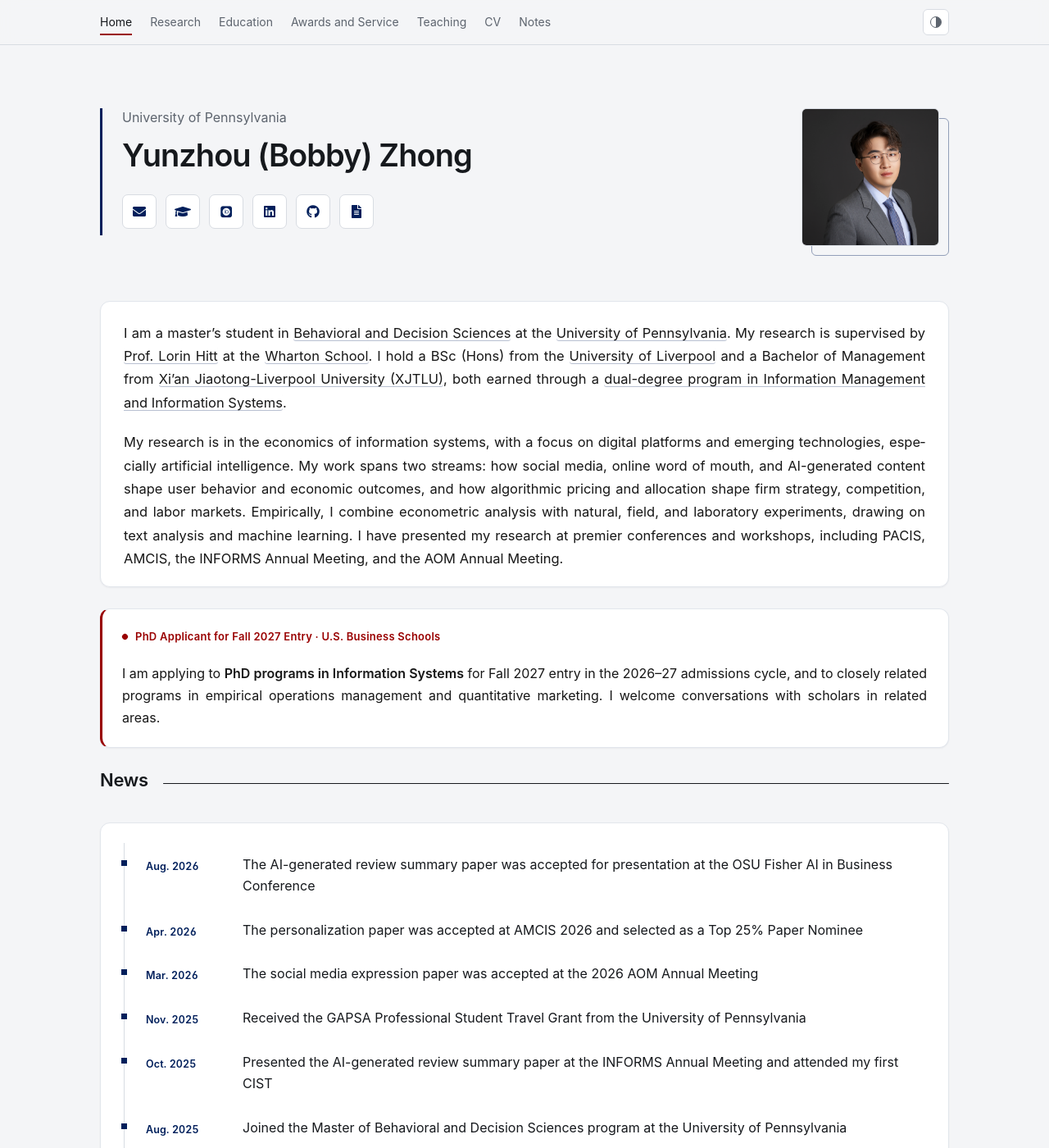
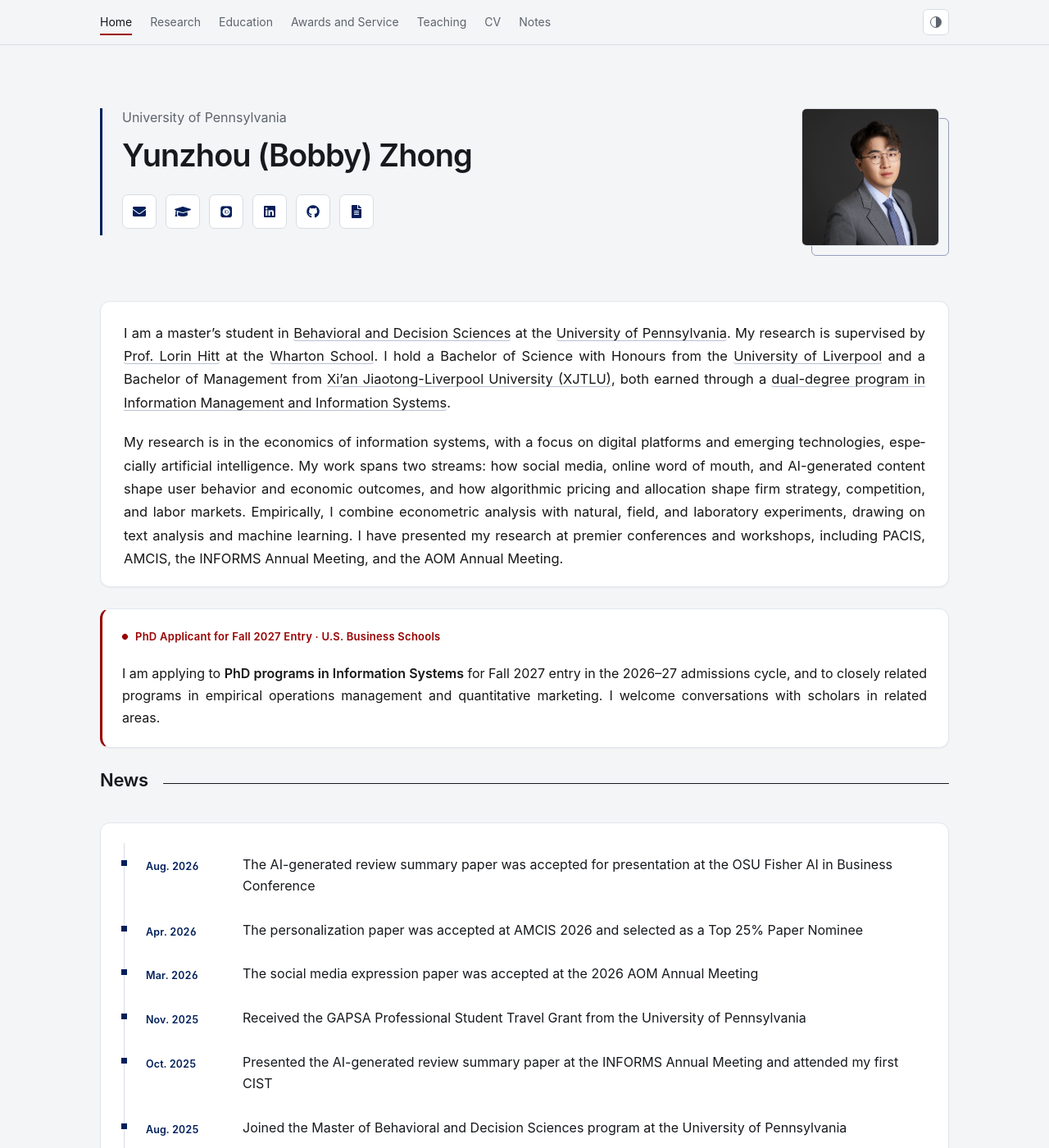
Before and after one commit to bobbyZhong10/bobbyzhong10.github.io, a Jekyll site: the page built from _pages/about.md, in a window 1280 px wide and 1400 px high. Shown: the whole window at 82% size. Built offline with Jekyll 4.4.1, drawn with Linux system fonts in a browser that asks for light colours; some web fonts are replaced.

Commit message:
Update Design and Information

```diff
--- a/_pages/about.md
+++ b/_pages/about.md
@@ -10,7 +10,7 @@
 ---
 
 <section class="home-intro-card" markdown="1">
-I am a master’s student in [Behavioral and Decision Sciences](https://www.lps.upenn.edu/degree-programs/mbds) at the [University of Pennsylvania](https://www.upenn.edu/). My research is supervised by [Prof. Lorin Hitt](https://oid.wharton.upenn.edu/profile/lhitt/) at the [Wharton School](https://www.wharton.upenn.edu/). I hold a BSc (Hons) from the [University of Liverpool](https://www.liverpool.ac.uk/) and a Bachelor of Management from [Xi’an Jiaotong-Liverpool University (XJTLU)](https://www.xjtlu.edu.cn/en), both earned through a [dual-degree program in Information Management and Information Systems](https://www.xjtlu.edu.cn/en/study/undergraduate/information-management-and-information-systems).
+I am a master’s student in [Behavioral and Decision Sciences](https://www.lps.upenn.edu/degree-programs/mbds) at the [University of Pennsylvania](https://www.upenn.edu/). My research is supervised by [Prof. Lorin Hitt](https://oid.wharton.upenn.edu/profile/lhitt/) at the [Wharton School](https://www.wharton.upenn.edu/). I hold a Bachelor of Science with Honours from the [University of Liverpool](https://www.liverpool.ac.uk/) and a Bachelor of Management from [Xi’an Jiaotong-Liverpool University (XJTLU)](https://www.xjtlu.edu.cn/en), both earned through a [dual-degree program in Information Management and Information Systems](https://www.xjtlu.edu.cn/en/study/undergraduate/information-management-and-information-systems).
 
 My research is in the economics of information systems, with a focus on digital platforms and emerging technologies, especially artificial intelligence. My work spans two streams: how social media, online word of mouth, and AI-generated content shape user behavior and economic outcomes, and how algorithmic pricing and allocation shape firm strategy, competition, and labor markets. Empirically, I combine econometric analysis with natural, field, and laboratory experiments, drawing on text analysis and machine learning. I have presented my research at premier conferences and workshops, including PACIS, AMCIS, the INFORMS Annual Meeting, and the AOM Annual Meeting.
 </section>
--- a/_sass/_main-additions.scss
+++ b/_sass/_main-additions.scss
@@ -23,8 +23,8 @@
 @media (min-width: 1440px) { #main, .masthead__inner-wrap { max-width: 1200px; } }
 a { color: inherit; text-decoration: none; }
 a:hover { color: var(--navy); }
-.page__content p a:not(.btn):not(.cv-button):not(.notes-link):not(.heading-anchor), .page__content li a:not(.btn):not(.cv-button):not(.notes-link):not(.heading-anchor), .research-quote-card a { box-shadow: inset 0 -1px 0 var(--link-rule); transition: color .15s ease, box-shadow .15s ease; }
-.page__content p a:hover, .page__content li a:hover { color: var(--navy); box-shadow: inset 0 -2px 0 var(--navy); background: none; }
+.page__content a:not(.btn):not(.cv-button):not(.notes-link):not(.heading-anchor), .research-quote-card a { box-shadow: inset 0 -1px 0 var(--link-rule); transition: color .15s ease, box-shadow .15s ease; }
+.page__content a:not(.btn):not(.cv-button):not(.notes-link):not(.heading-anchor):hover { color: var(--navy); box-shadow: inset 0 -2px 0 var(--navy); background: none; }
 a:focus-visible, button:focus-visible { outline: 2px solid var(--navy); outline-offset: 3px; }
 
 /* Masthead */
```
Also changed, not shown: _pages/education.md (+1 -1 lines).
